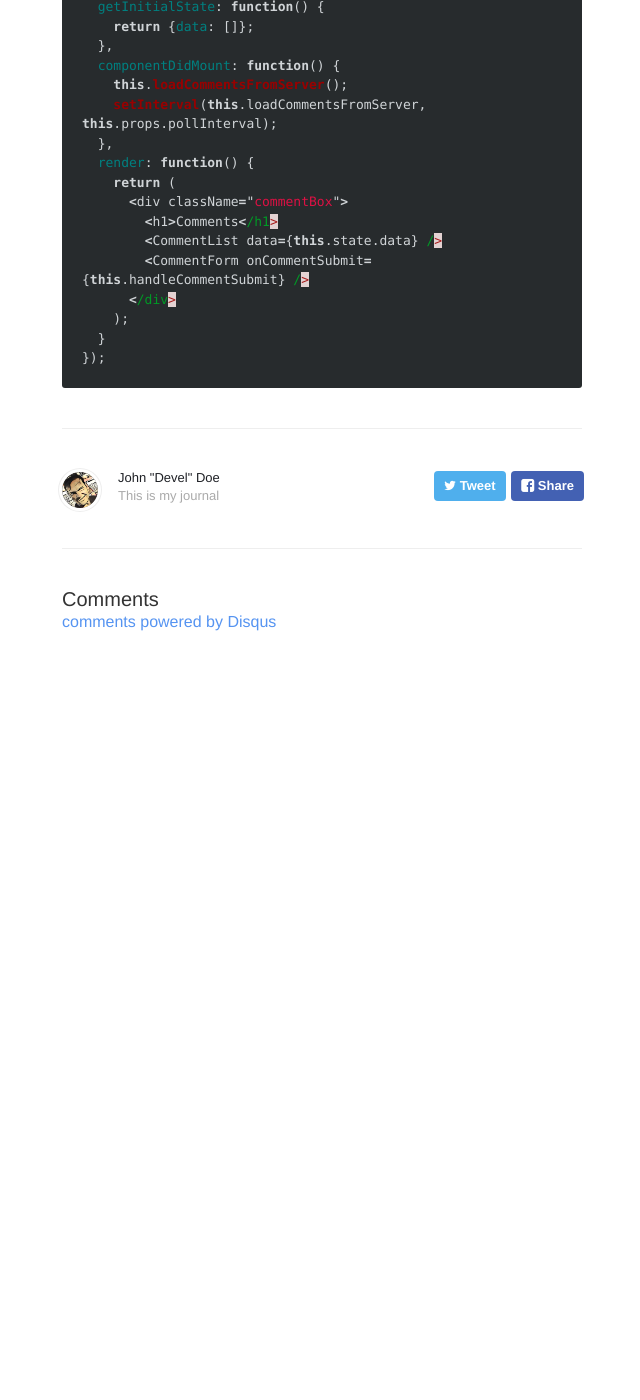
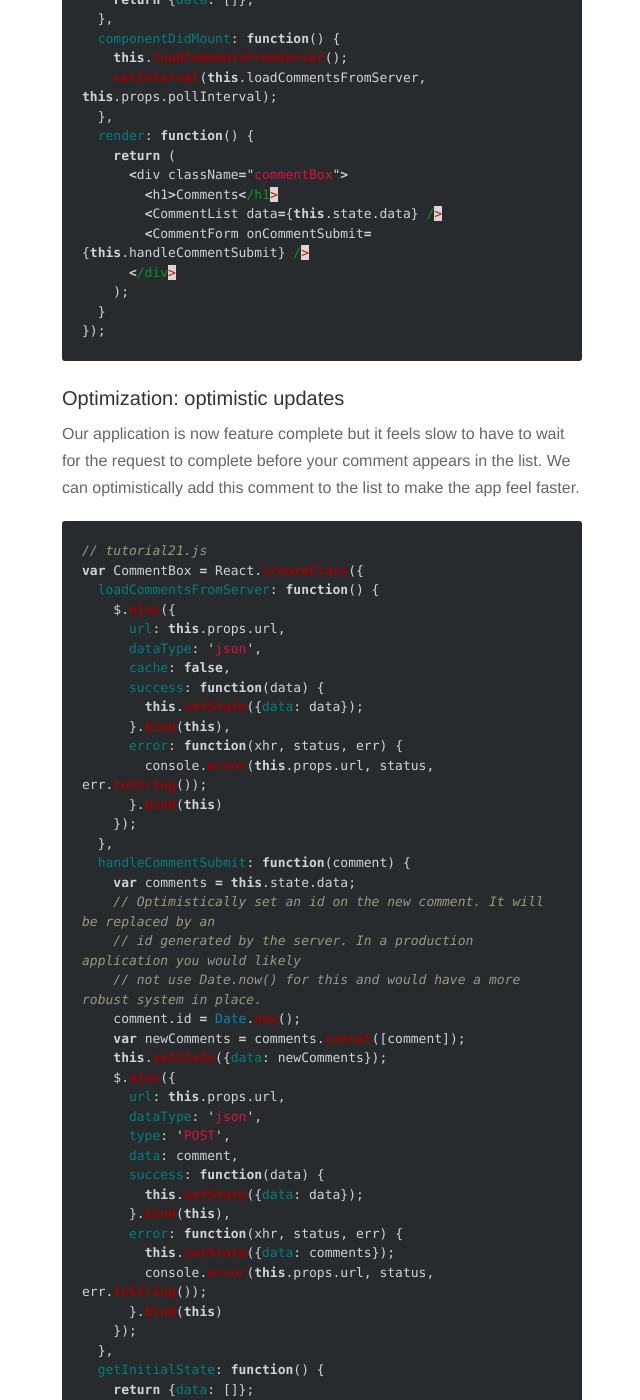
Before and after one commit to develdoe/develdoe.github.io, a Jekyll site: the page built from _posts/2016-10-21-react-comments-box.md, in a window 1280 px wide and 1400 px high, scrolled down 19083 px. Shown: the whole window, without its empty margins (318-958 px from the left). Built offline with Jekyll 4.4.1, drawn with Linux system fonts in a browser that asks for light colours; nearby versions of some CDN libraries; comment, search, counter and statistics services are not loaded; before the commit the page ends 19713 px from its top, so only the background shows below that; some of the changed text lies outside the part shown.

Commit message:
Created 2016-10-21-react-comments-box.md

````diff
--- a/_posts/2016-10-21-react-comments-box.md
+++ b/_posts/2016-10-21-react-comments-box.md
@@ -516,7 +516,7 @@ var CommentForm = React.createClass({
 
 #### Events
 
-React attaches event handlers to components using a camelCase naming convention. We attach onChange handlers to the two <input> elements. Now, as the user enters text into the <input> fields, the attached onChange callbacks are fired and the state of the component is modified. Subsequently, the rendered value of the input element will be updated to reflect the current component state.
+React attaches event handlers to components using a camelCase naming convention. We attach onChange handlers to the two `<input>` elements. Now, as the user enters text into the <input> fields, the attached onChange callbacks are fired and the state of the component is modified. Subsequently, the rendered value of the input element will be updated to reflect the current component state.
 
 (The astute reader may be surprised that these event handlers work as described, given that the method references are not explicitly bound to this. React.createClass(...) automatically binds each method to its component instance, obviating the need for explicit binding.)
 
@@ -712,3 +712,67 @@ var CommentBox = React.createClass({
   }
 });
 ```
+
+### Optimization: optimistic updates
+
+Our application is now feature complete but it feels slow to have to wait for the request to complete before your comment appears in the list. We can optimistically add this comment to the list to make the app feel faster.
+
+```javascript
+// tutorial21.js
+var CommentBox = React.createClass({
+  loadCommentsFromServer: function() {
+    $.ajax({
+      url: this.props.url,
+      dataType: 'json',
+      cache: false,
+      success: function(data) {
+        this.setState({data: data});
+      }.bind(this),
+      error: function(xhr, status, err) {
+        console.error(this.props.url, status, err.toString());
+      }.bind(this)
+    });
+  },
+  handleCommentSubmit: function(comment) {
+    var comments = this.state.data;
+    // Optimistically set an id on the new comment. It will be replaced by an
+    // id generated by the server. In a production application you would likely
+    // not use Date.now() for this and would have a more robust system in place.
+    comment.id = Date.now();
+    var newComments = comments.concat([comment]);
+    this.setState({data: newComments});
+    $.ajax({
+      url: this.props.url,
+      dataType: 'json',
+      type: 'POST',
+      data: comment,
+      success: function(data) {
+        this.setState({data: data});
+      }.bind(this),
+      error: function(xhr, status, err) {
+        this.setState({data: comments});
+        console.error(this.props.url, status, err.toString());
+      }.bind(this)
+    });
+  },
+  getInitialState: function() {
+    return {data: []};
+  },
+  componentDidMount: function() {
+    this.loadCommentsFromServer();
+    setInterval(this.loadCommentsFromServer, this.props.pollInterval);
+  },
+  render: function() {
+    return (
+      <div className="commentBox">
+        <h1>Comments</h1>
+        <CommentList data={this.state.data} />
+        <CommentForm onCommentSubmit={this.handleCommentSubmit} />
+      </div>
+    );
+  }
+});
+```
+
+Congrats!
+You have just built a comment box in a few simple steps.
````
